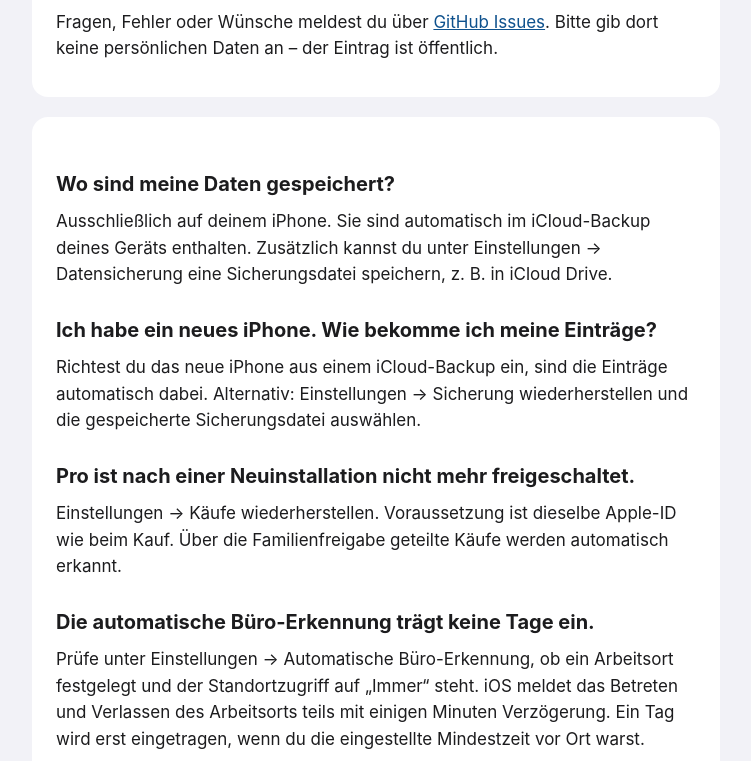
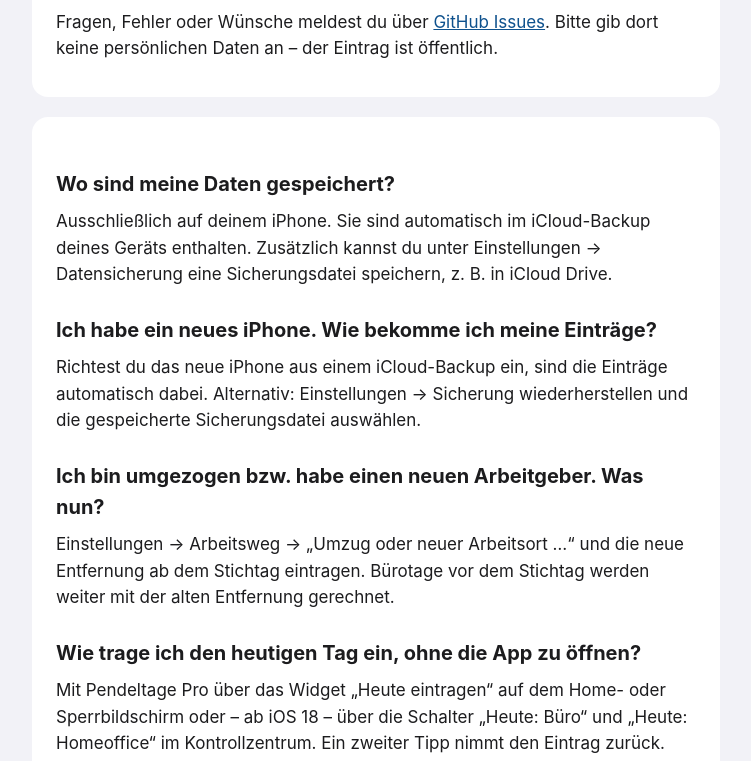
Before and after one commit to DPE85/pendeltage, a plain HTML site: page index.html in a window 1280 px wide. Shown: the part 176-937 px from the top of the page, without its empty margins (264-1015 px from the left). Drawn offline with Linux system fonts and the light colour scheme.

Commit message:
Support-Seite für Version 1.1 (Umzug, Schnellzugriff)

```diff
--- a/index.html
+++ b/index.html
@@ -37,6 +37,10 @@ footer { margin-top: 32px; font-size: 14px; }
 <p>Ausschließlich auf deinem iPhone. Sie sind automatisch im iCloud-Backup deines Geräts enthalten. Zusätzlich kannst du unter Einstellungen → Datensicherung eine Sicherungsdatei speichern, z. B. in iCloud Drive.</p>
 <h2>Ich habe ein neues iPhone. Wie bekomme ich meine Einträge?</h2>
 <p>Richtest du das neue iPhone aus einem iCloud-Backup ein, sind die Einträge automatisch dabei. Alternativ: Einstellungen → Sicherung wiederherstellen und die gespeicherte Sicherungsdatei auswählen.</p>
+<h2>Ich bin umgezogen bzw. habe einen neuen Arbeitgeber. Was nun?</h2>
+<p>Einstellungen → Arbeitsweg → „Umzug oder neuer Arbeitsort …“ und die neue Entfernung ab dem Stichtag eintragen. Bürotage vor dem Stichtag werden weiter mit der alten Entfernung gerechnet.</p>
+<h2>Wie trage ich den heutigen Tag ein, ohne die App zu öffnen?</h2>
+<p>Mit Pendeltage Pro über das Widget „Heute eintragen“ auf dem Home- oder Sperrbildschirm oder – ab iOS 18 – über die Schalter „Heute: Büro“ und „Heute: Homeoffice“ im Kontrollzentrum. Ein zweiter Tipp nimmt den Eintrag zurück. Kostenlos geht es per Kurzbefehl oder Siri.</p>
 <h2>Pro ist nach einer Neuinstallation nicht mehr freigeschaltet.</h2>
 <p>Einstellungen → Käufe wiederherstellen. Voraussetzung ist dieselbe Apple-ID wie beim Kauf. Über die Familienfreigabe geteilte Käufe werden automatisch erkannt.</p>
 <h2>Die automatische Büro-Erkennung trägt keine Tage ein.</h2>
```
